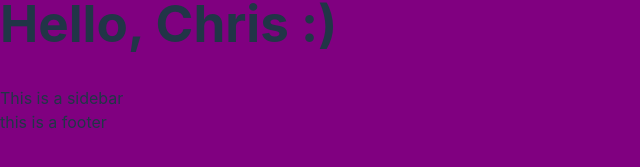
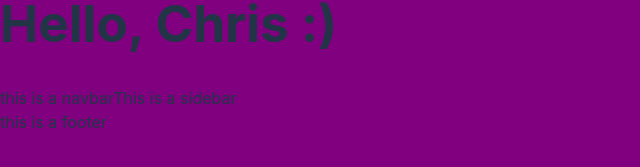
Before and after one commit to ChrisDietrich405/esteban-git, a React (Vite) app: page / in a window 1280 px wide. Shown: the part 381-548 px from the top of the page, without its empty margins (0-640 px from the left). Built offline with nearby package versions, Linux system fonts and the light colour scheme.

Commit message:
feat added navbar

```diff
--- a/src/App.jsx
+++ b/src/App.jsx
@@ -8,6 +8,7 @@ function App() {
   <h1>Hello Esteban, <br></br>
   Hello, Chris :)
   </h1>
+  <navbar>this is a navbar</navbar>
   <sidebar>This is a sidebar</sidebar>
   <footer>this is a footer</footer>
   </>
```
